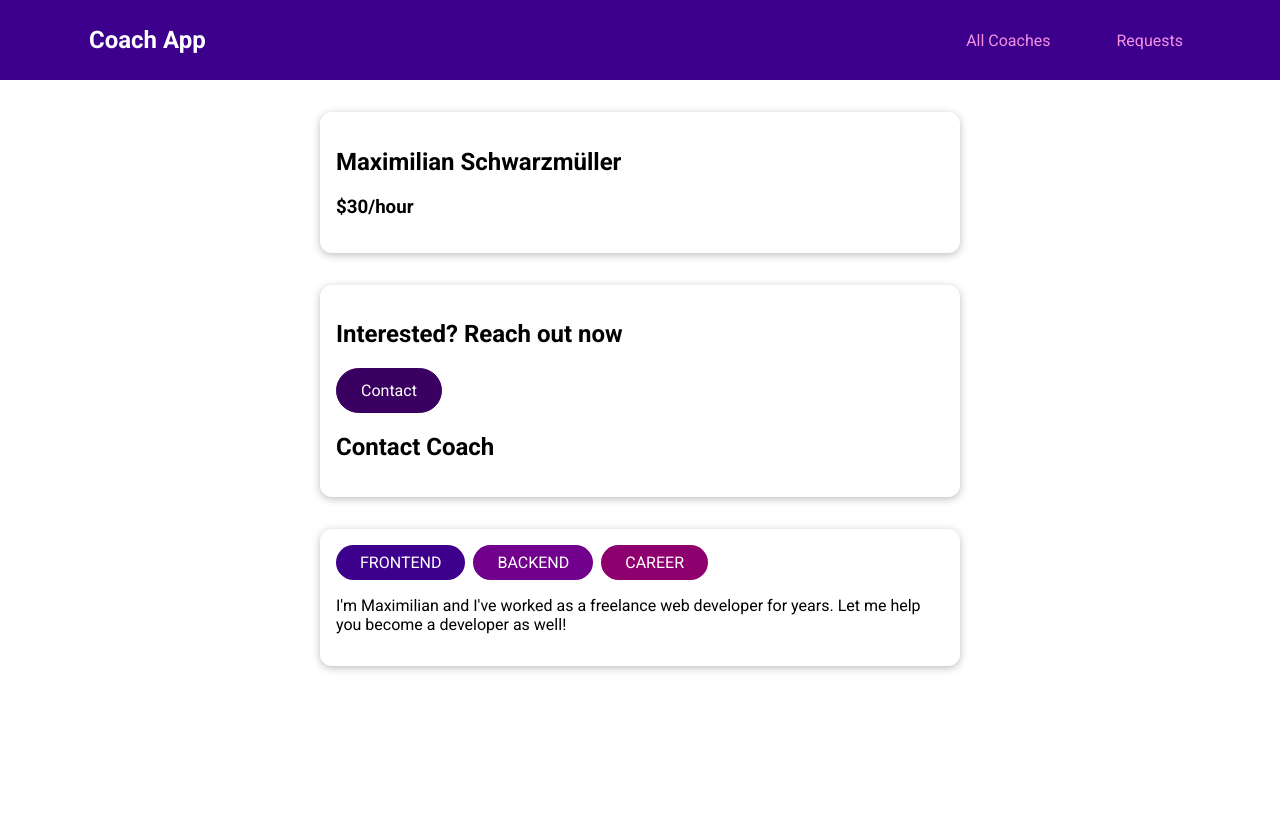
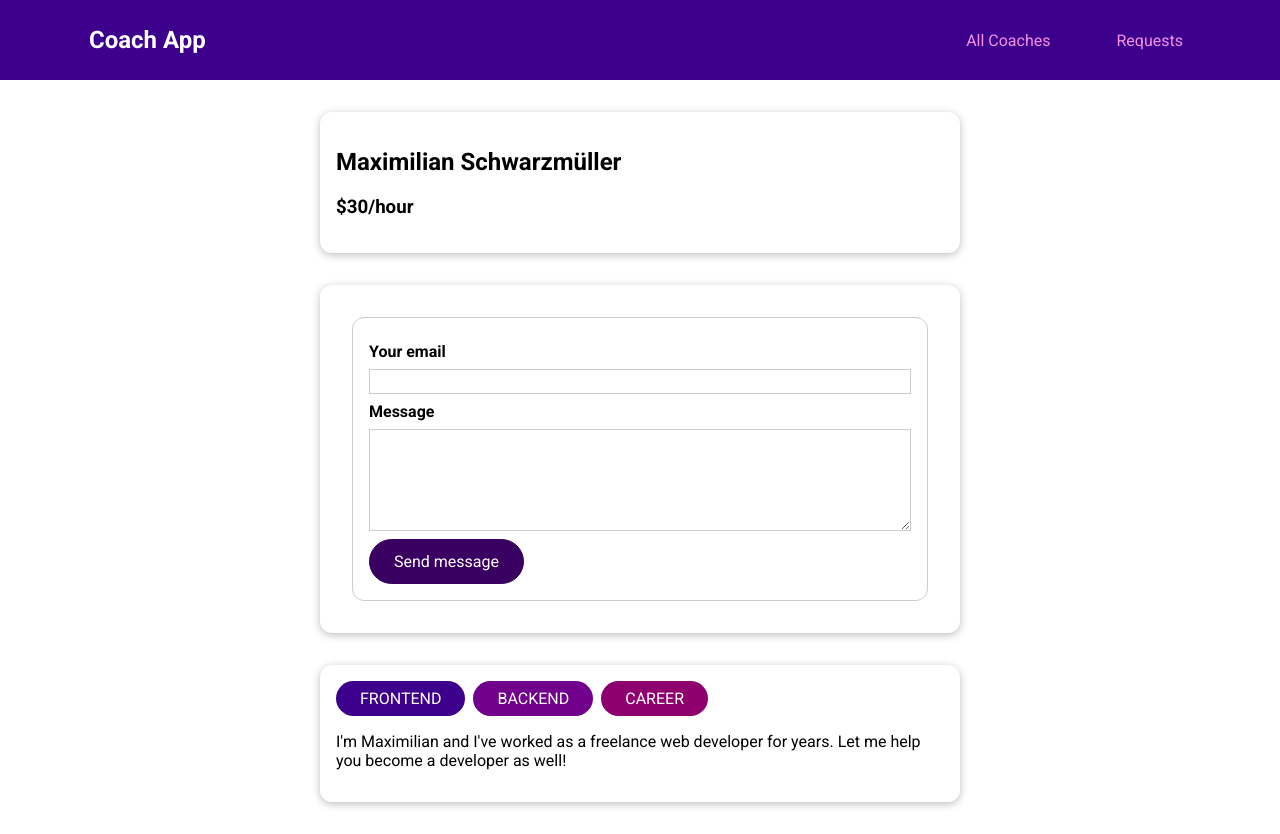
Before and after one commit to vladixcode/vue-coach-app, a Vue app: page /coaches/c1/contact in a window 1280 px wide. Before the commit the page ends 800 px from the top, so only its background shows below. Built offline with nearby package versions, Linux system fonts and the light colour scheme.

Commit message:
Contact Form - Add Coach Contact Form (#8)

```diff
--- a/src/pages/coaches/CoachDetails.vue
+++ b/src/pages/coaches/CoachDetails.vue
@@ -8,7 +8,7 @@
 
   <section>
     <base-card>
-      <header>
+      <header v-if="renderContactButton">
         <h2>Interested? Reach out now</h2>
         <base-button link :to="contactLink">Contact</base-button>
       </header>
@@ -42,7 +42,11 @@ export default {
       return this.selectedCoach.firstName + ' ' + this.selectedCoach.lastName
     },
     contactLink() {
-      return `${this.$route.path}/${this.id}/contact`
+      console.log('this.$route.path', this.$route)
+      return `/coaches/${this.id}/contact`
+    },
+    renderContactButton() {
+      return this.$route.path === `/coaches/${this.id}`
     },
   },
   created() {
--- a/src/pages/requests/ContactCoach.vue
+++ b/src/pages/requests/ContactCoach.vue
@@ -1,3 +1,81 @@
 <template>
-  <h1>Contact Coach</h1>
+  <form @submit.prevent="submitForm">
+    <div class="form-control">
+      <label for="email">Your email</label>
+      <input id="email" v-model.trim="email" type="email" />
+    </div>
+    <div class="form-control">
+      <label for="message">Message</label>
+      <textarea id="message" v-model.trim="message" name="message" cols="30" rows="5"></textarea>
+    </div>
+    <p v-if="!fromIsValid" class="errors">Please enter a valid email and non-empty message</p>
+    <div class="action">
+      <base-button>Send message</base-button>
+    </div>
+  </form>
 </template>
+
+<script>
+export default {
+  data() {
+    return {
+      email: '',
+      message: '',
+      fromIsValid: true,
+    }
+  },
+  methods: {
+    submitForm() {
+      this.fromIsValid = true
+      if (this.email === '' || !this.email.includes('@') || this.message === '') {
+        this.fromIsValid = false
+        return
+      }
+    },
+  },
+}
+</script>
+
+<style scoped>
+form {
+  margin: 1rem;
+  border: 1px solid #ccc;
+  border-radius: 12px;
+  padding: 1rem;
+}
+
+.form-control {
+  margin: 0.5rem 0;
+}
+
+label {
+  font-weight: bold;
+  margin-bottom: 0.5rem;
+  display: block;
+}
+
+input,
+textarea {
+  display: block;
+  width: 100%;
+  font: inherit;
+  border: 1px solid #ccc;
+  padding: 0.15rem;
+}
+
+input:focus,
+textarea:focus {
+  border-color: #3d008d;
+  background-color: #faf6ff;
+  outline: none;
+}
+
+.errors {
+  font-weight: bold;
+  color: red;
+}
+
+.actions {
+  text-align: center;
+}
+</style>
```
